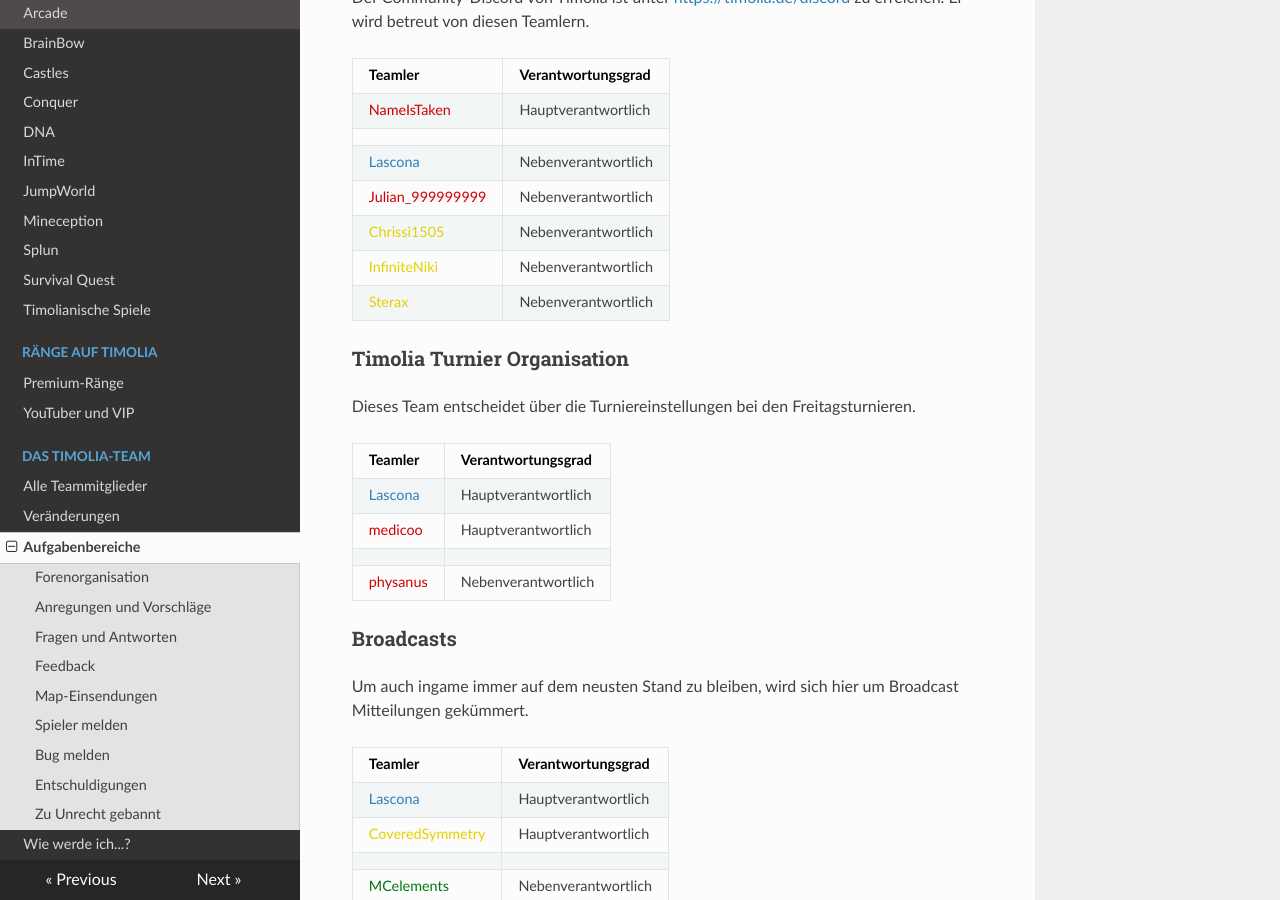
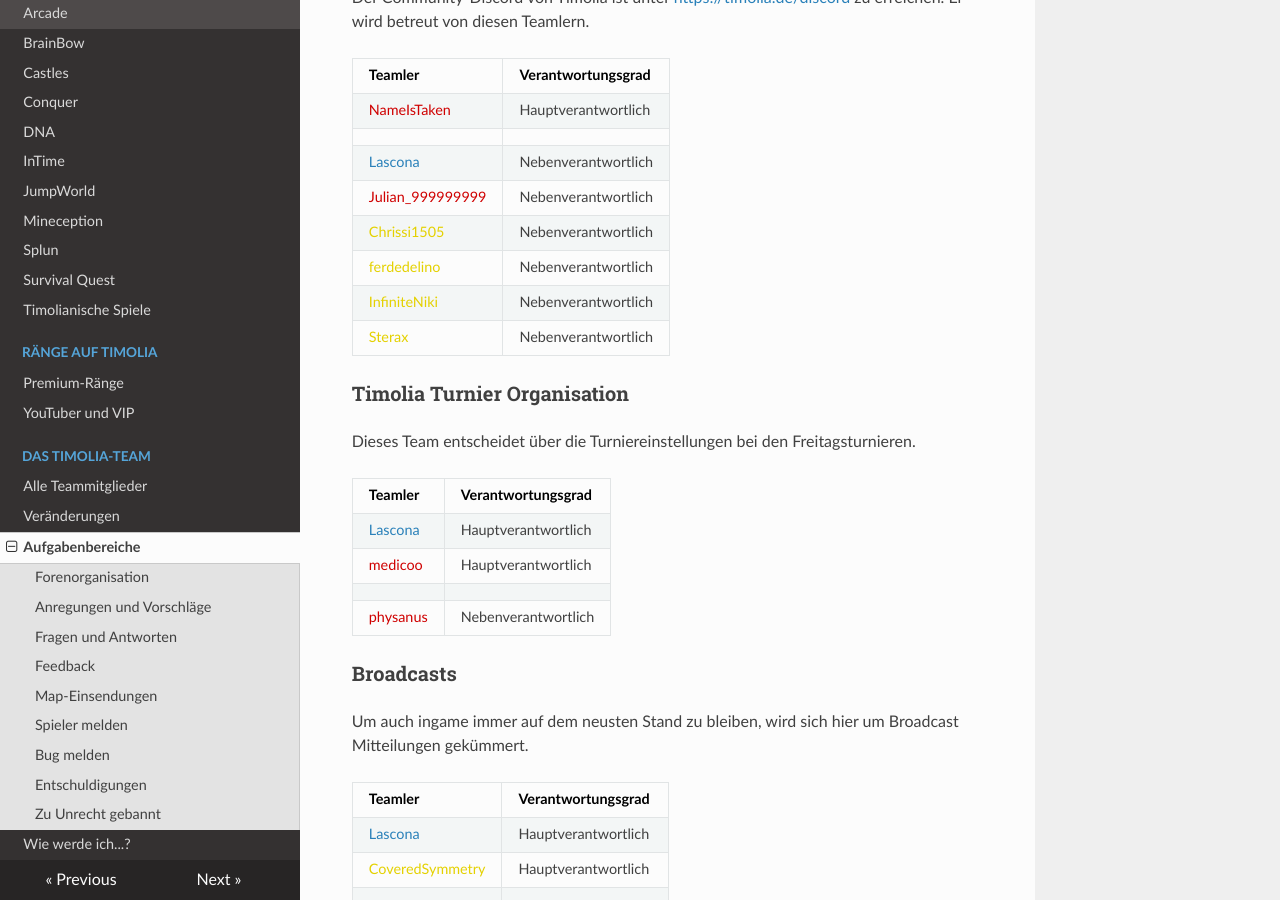
Before and after one commit to TimoliaDE/HowTo, an MkDocs documentation site: the page built from docs/team/responsibilities.md, in a window 1280 px wide and 900 px high, scrolled down 4725 px. Built offline with MkDocs 1.6.1, drawn with Linux system fonts in a browser that asks for light colours; nearby versions of some CDN libraries; old or Windows-style settings are respelled for this version of MkDocs.

Commit message:
Update responsibilities.md

```diff
--- a/docs/team/responsibilities.md
+++ b/docs/team/responsibilities.md
@@ -162,6 +162,7 @@ Der Community-Discord von Timolia ist unter [https://timolia.de/discord](https:/
 |<span style="color:#2980b9">Lascona</span> | Nebenverantwortlich |
 |<span style="color:#CF0101">Julian_999999999</span> | Nebenverantwortlich |
 |<span style="color:#E4D100">Chrissi1505</span> | Nebenverantwortlich |
+|<span style="color:#E4D100">ferdedelino</span> | Nebenverantwortlich |
 |<span style="color:#E4D100">InfiniteNiki</span> | Nebenverantwortlich |
 |<span style="color:#E4D100">Sterax</span> | Nebenverantwortlich |
 
```
